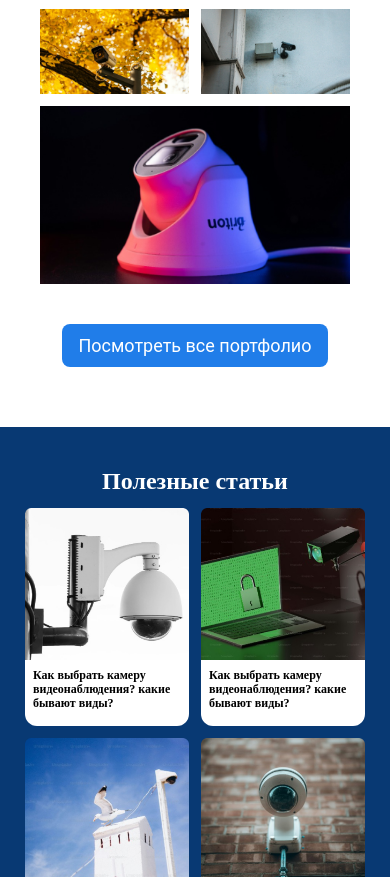
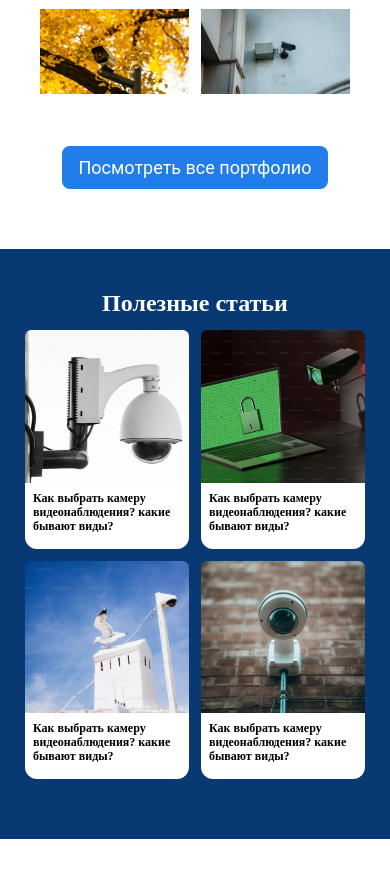
Before and after one commit to f4rr3ll1990/f4rr3ll1990.github.io, a plain HTML site: page index.html in a window 390 px wide. Shown: the part 7254-8131 px from the top of the page. Drawn offline with nearby package versions, Linux system fonts and the light colour scheme; a small style sheet from the web is missing; a web font is replaced by a local one.

Commit message:
hide some image)

```diff
--- a/index.html
+++ b/index.html
@@ -808,7 +808,7 @@
                             <div class="col-6 col-lg-4 pl-small">
                                 <img src="image/main/Card smail portfolio.png" alt="" class="img-fluid">
                             </div>
-                            <div class="col-12 col-lg-4">
+                            <div class="col-12 col-lg-4 mobile-hide">
                                 <img src="image/main/Card smail portfolio (1).png" alt="" class="img-fluid">
                             </div>
                         </div>
```
